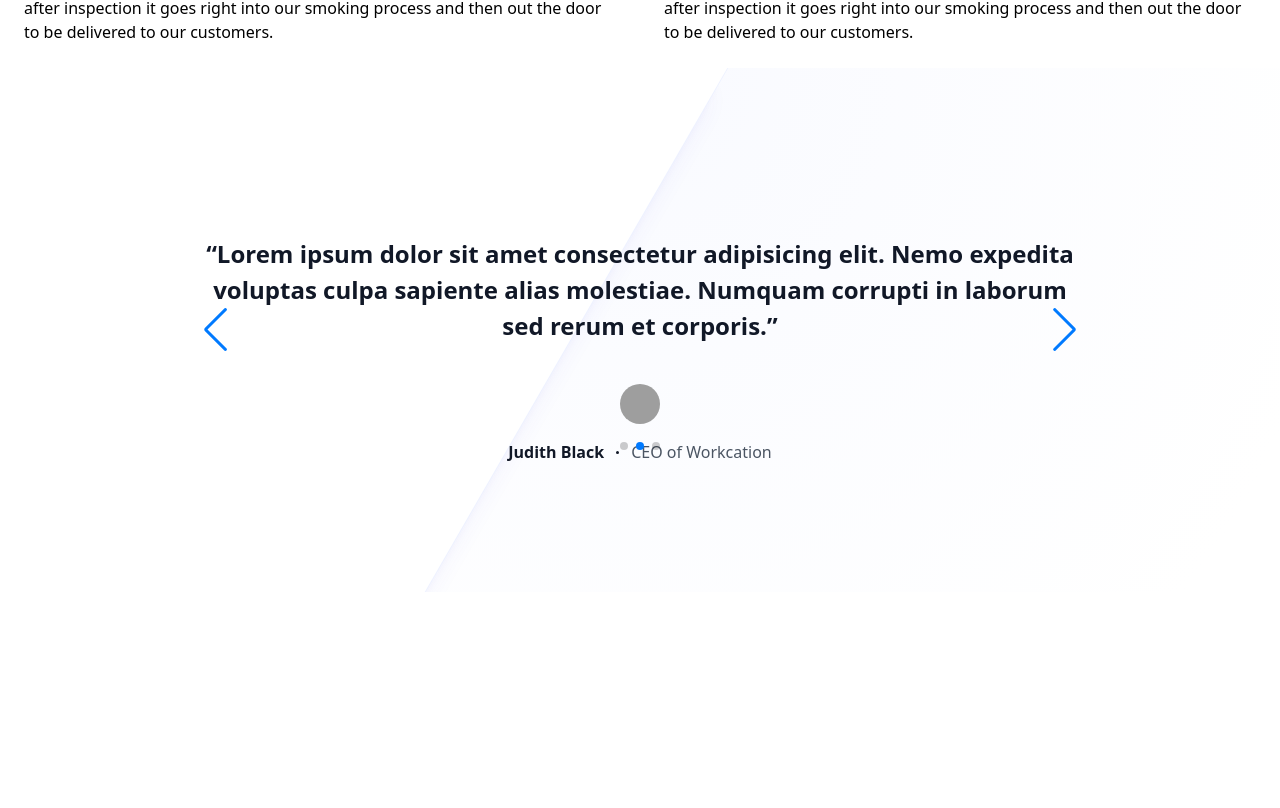
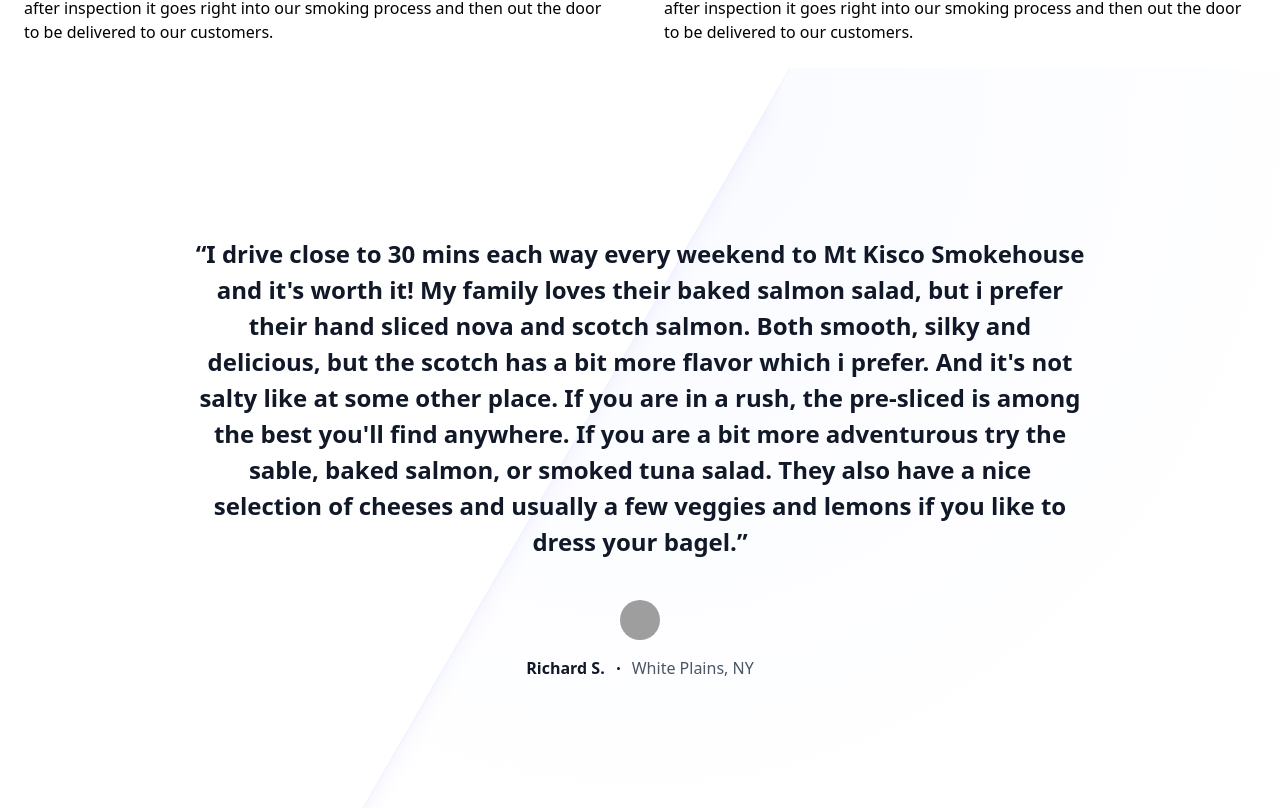
Before and after one commit to michael-carvajal/vite1, a React (Vite) app: page / in a window 1280 px wide. Shown: the part 1326-2134 px from the top of the page. Before the commit the page ends 1918 px from the top, so only its background shows below. Built offline with nearby package versions, Linux system fonts and the light colour scheme; grey boxes are pictures that could not be loaded.

Commit message:
added testimonials

```diff
--- a/src/Components/Testimonials.tsx
+++ b/src/Components/Testimonials.tsx
@@ -21,33 +21,28 @@ const Testimonials = () => {
             stopOnLastSlide: true,
             pauseOnMouseEnter: true,
           }}
-          pagination={{
-            clickable: true,
-          }}
+
           loop={true}
-          navigation={true}
-          modules={[Autoplay, Pagination, Navigation]}
+          modules={[Autoplay, Pagination]}
           //   onAutoplayTimeLeft={onAutoplayTimeLeft}
           className="mySwiper"
         >
-
           <SwiperSlide>
             <figure className="mt-10">
               <blockquote className="text-center text-xl font-semibold leading-8 text-gray-900 sm:text-2xl sm:leading-9">
                 <p>
-                “Lorem ipsum dolor sit amet consectetur adipisicing elit. Nemo
-                expedita voluptas culpa sapiente alias molestiae. Numquam
-                corrupti in laborum sed rerum et corporis.”
+                  “The best smoked salmon ever, period.. Friendly helpful staff
+                  too !!”
                 </p>
               </blockquote>
               <figcaption className="mt-10">
                 <img
                   className="mx-auto h-10 w-10 rounded-full"
-                src="https://images.unsplash.com/photo-1494790108377-be9c29b29330?ixlib=rb-1.2.1&ixid=eyJhcHBfaWQiOjEyMDd9&auto=format&fit=facearea&facepad=2&w=256&h=256&q=80"
+                  src="https://s3-media0.fl.yelpcdn.com/photo/NeJ6wgmu6J2HOae4BCz-Eg/60s.jpg"
                   alt=""
                 />
                 <div className="mt-4 flex items-center justify-center space-x-3 text-base">
-                <div className="font-semibold text-gray-900">Judith Black</div>
+                  <div className="font-semibold text-gray-900">Steve Z.</div>
                   <svg
                     viewBox="0 0 2 2"
                     width={3}
@@ -57,7 +52,7 @@ const Testimonials = () => {
                   >
                     <circle cx={1} cy={1} r={1} />
                   </svg>
-                <div className="text-gray-600">CEO of Workcation</div>
+                  <div className="text-gray-600">Boynton Beach, FL</div>
                 </div>
               </figcaption>
             </figure>
@@ -66,19 +61,26 @@ const Testimonials = () => {
             <figure className="mt-10">
               <blockquote className="text-center text-xl font-semibold leading-8 text-gray-900 sm:text-2xl sm:leading-9">
                 <p>
-                “Lorem ipsum dolor sit amet consectetur adipisicing elit. Nemo
-                expedita voluptas culpa sapiente alias molestiae. Numquam
-                corrupti in laborum sed rerum et corporis.”
+                  “I drive close to 30 mins each way every weekend to Mt Kisco
+                  Smokehouse and it's worth it! My family loves their baked
+                  salmon salad, but i prefer their hand sliced nova and scotch
+                  salmon. Both smooth, silky and delicious, but the scotch has a
+                  bit more flavor which i prefer. And it's not salty like at
+                  some other place. If you are in a rush, the pre-sliced is
+                  among the best you'll find anywhere. If you are a bit more
+                  adventurous try the sable, baked salmon, or smoked tuna salad.
+                  They also have a nice selection of cheeses and usually a few
+                  veggies and lemons if you like to dress your bagel.”
                 </p>
               </blockquote>
               <figcaption className="mt-10">
                 <img
                   className="mx-auto h-10 w-10 rounded-full"
-                src="https://images.unsplash.com/photo-1494790108377-be9c29b29330?ixlib=rb-1.2.1&ixid=eyJhcHBfaWQiOjEyMDd9&auto=format&fit=facearea&facepad=2&w=256&h=256&q=80"
+                  src="https://s3-media0.fl.yelpcdn.com/photo/L9XkyPNdalYFZkMOx54Ucw/60s.jpg"
                   alt=""
                 />
                 <div className="mt-4 flex items-center justify-center space-x-3 text-base">
-                <div className="font-semibold text-gray-900">Judith Black</div>
+                  <div className="font-semibold text-gray-900">Richard S.</div>
                   <svg
                     viewBox="0 0 2 2"
                     width={3}
@@ -88,7 +90,7 @@ const Testimonials = () => {
                   >
                     <circle cx={1} cy={1} r={1} />
                   </svg>
-                <div className="text-gray-600">CEO of Workcation</div>
+                  <div className="text-gray-600">White Plains, NY</div>
                 </div>
               </figcaption>
             </figure>
@@ -97,19 +99,24 @@ const Testimonials = () => {
             <figure className="mt-10">
               <blockquote className="text-center text-xl font-semibold leading-8 text-gray-900 sm:text-2xl sm:leading-9">
                 <p>
-                “Lorem ipsum dolor sit amet consectetur adipisicing elit. Nemo
-                expedita voluptas culpa sapiente alias molestiae. Numquam
-                corrupti in laborum sed rerum et corporis.”
+                  “The best smoked salmon you will ever taste. There is no
+                  comparison between hand-sliced nova that literally melts in
+                  your mouth and the stuff you buy in packages in the grocery
+                  stores. Their prices are very reasonable and they usually have
+                  an excellent selection of other smoked appetizers. They make
+                  you feel very welcome and the fish is smoked on site.”
                 </p>
               </blockquote>
               <figcaption className="mt-10">
                 <img
                   className="mx-auto h-10 w-10 rounded-full"
-                src="https://images.unsplash.com/photo-1494790108377-be9c29b29330?ixlib=rb-1.2.1&ixid=eyJhcHBfaWQiOjEyMDd9&auto=format&fit=facearea&facepad=2&w=256&h=256&q=80"
+                  src="https://s3-media0.fl.yelpcdn.com/photo/EmlkxPIgGnL6X91L_w-SIA/60s.jpg"
                   alt=""
                 />
                 <div className="mt-4 flex items-center justify-center space-x-3 text-base">
-                <div className="font-semibold text-gray-900">Judith Black</div>
+                  <div className="font-semibold text-gray-900">
+                    Scott B.
+                  </div>
                   <svg
                     viewBox="0 0 2 2"
                     width={3}
@@ -119,12 +126,12 @@ const Testimonials = () => {
                   >
                     <circle cx={1} cy={1} r={1} />
                   </svg>
-                <div className="text-gray-600">CEO of Workcation</div>
+                  <div className="text-gray-600">Stamford, CT</div>
                 </div>
               </figcaption>
             </figure>
           </SwiperSlide>
-        </ Swiper >
+        </Swiper>
       </div>
     </section>
   );
```
Lines whose indentation alone changed are shown as unchanged.
